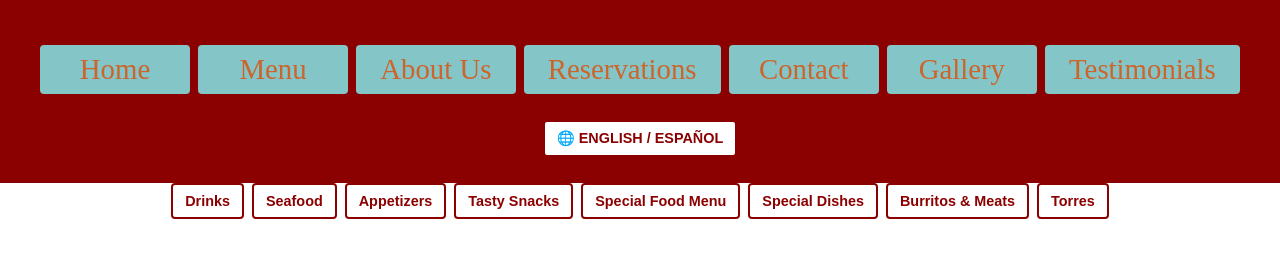
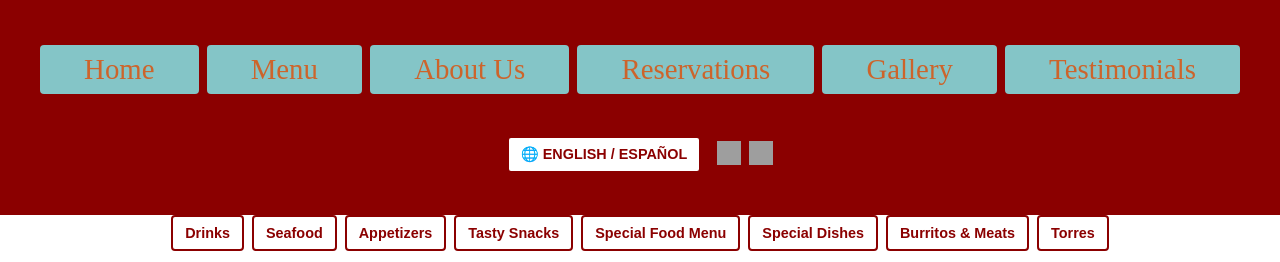
Before and after one commit to JDesignGit/LaMalqueridaKennewick, a website built with Vite: page menu.html in a window 1280 px wide. Shown: the part 73-335 px from the top of the page. Built offline with nearby package versions, Linux system fonts and the light colour scheme; grey boxes are pictures that could not be loaded.

Commit message:
Update navigation and add social media links

```diff
--- a/menu.html
+++ b/menu.html
@@ -20,11 +20,20 @@
         <li><a href="menu.html">Menu</a></li>
         <li><a href="about.html">About Us</a></li>
         <li><a href="reservations.html">Reservations</a></li>
-        <li><a href="contact.html">Contact</a></li>
         <li><a href="gallery.html">Gallery</a></li>
         <li><a href="reviews.html">Testimonials</a></li>
       </ul>
-      <button id="languageToggle" class="language-btn">🌐 ENGLISH / ESPAÑOL</button>
+      <div class="nav-controls">
+        <button id="languageToggle" class="language-btn">🌐 ENGLISH / ESPAÑOL</button>
+        <div class="social-links">
+          <a href="https://www.facebook.com/profile.php?id=61573096373843" target="_blank" rel="noopener noreferrer">
+            <img src="https://raw.githubusercontent.com/gauravghongde/social-icons/master/PNG/White/Facebook_white.png" alt="Facebook">
+          </a>
+          <a href="https://www.instagram.com/lamalquerida_kennewick/" target="_blank" rel="noopener noreferrer">
+            <img src="https://raw.githubusercontent.com/gauravghongde/social-icons/master/PNG/White/Instagram_white.png" alt="Instagram">
+          </a>
+        </div>
+      </div>
     </nav>
   </header>
   <main>
```
